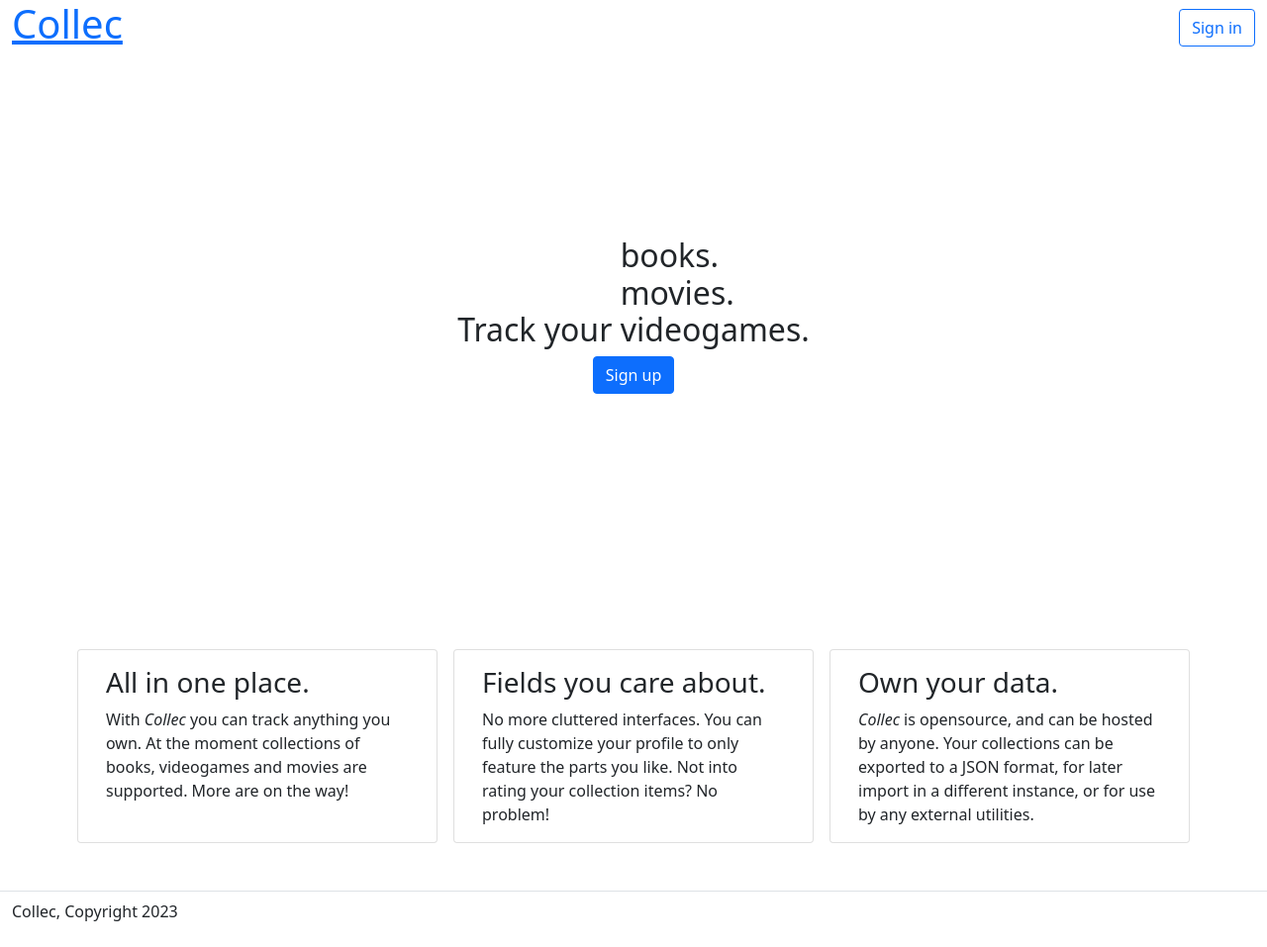
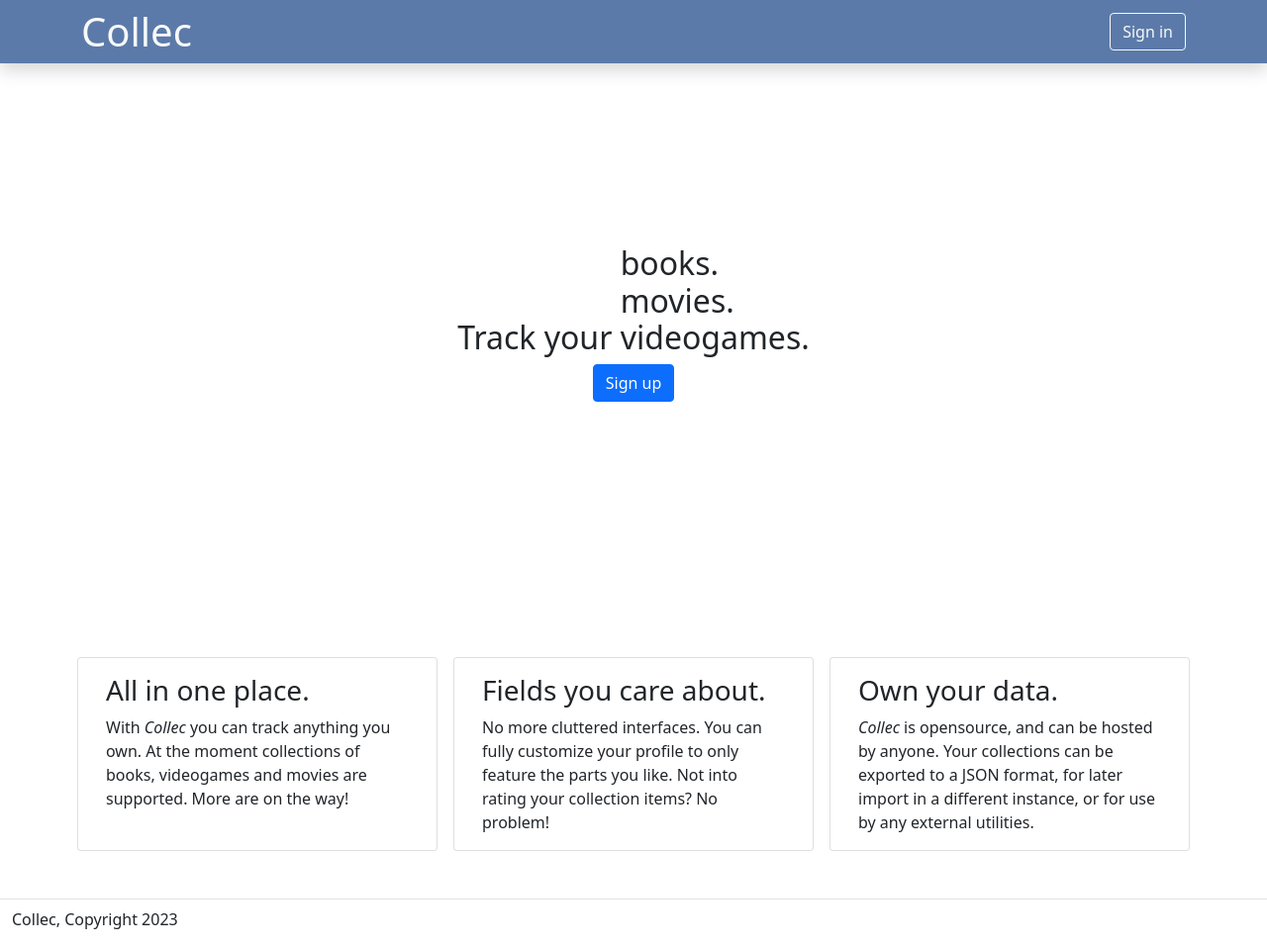
Before and after one commit to Tearnote/collec, a Django app: page / in a window 1280 px wide. Shown: the whole page at 99% size. Before the commit the page ends 931 px from the top, so only its background shows below. Run offline with Django 4.2, Linux system fonts and the light colour scheme; some libraries are stand-ins or nearby versions.

Commit message:
Style the header

```diff
--- a/collec/web/static/web/css/style.css
+++ b/collec/web/static/web/css/style.css
@@ -1,3 +1,42 @@
+/* region Shared page style */
+
+body {
+    --color-main: #5C7AA9;
+    --color-light: #F7F9F9;
+    --color-light-accent: #8F9DA0;
+    --color-dark: #162433;
+    --color-dark-accent: #777E9E;
+}
+
+header {
+    color: var(--color-light);
+    background: var(--color-main);
+}
+
+header > div {
+    min-height: 4rem;
+}
+
+header a {
+    text-decoration: none;
+}
+
+header h1 {
+    color: var(--color-light);
+}
+
+header .btn {
+    border-color: var(--color-light);
+    color: var(--color-light);
+}
+
+header .btn:hover {
+    color: var(--color-main);
+    background: var(--color-light);
+}
+
+/* endregion */
+
 /* region Landing page */
 
 #eyecatch {
--- a/collec/web/templates/web/base.html
+++ b/collec/web/templates/web/base.html
@@ -32,20 +32,18 @@
 
 {% block header %}
 
-<header class="container-fluid">
-    <div class="row align-items-center">
-        <div class="col">
-            <a href="/"><h1>{% block header_title %}Collec{% endblock %}</h1></a>
-        </div>
-        <div class="col-auto d-flex flex-row align-items-center">
+<header class="container-fluid shadow">
+    <div class="container d-flex flex-row justify-content-between align-items-center">
+        <a href="/"><h1 class="m-0">{% block header_title %}Collec{% endblock %}</h1></a>
+        <div class="d-flex flex-row align-items-center">
             {% if user.is_authenticated %}
-                <p class="p-2">Signed in as {{ user }}</p>
-                <form method="post" action="{% url 'account_logout' %}">
+                <p class="d-inline-block m-0 me-2">Signed in as {{ user }}</p>
+                <form class="d-inline-block" method="post" action="{% url 'account_logout' %}">
                     {% csrf_token %}
-                    <button type="submit" class="btn btn-outline-primary">Sign out</button>
+                    <button type="submit" class="btn btn-outline-light">Sign out</button>
                 </form>
             {% else %}
-                <a href="{% url 'account_login' %}" class="btn btn-outline-primary" onclick="showModal(event)">Sign in</a>
+                <a href="{% url 'account_login' %}" class="btn btn-outline-light" onclick="showModal(event)">Sign in</a>
             {% endif %}
         </div>
     </div>
```
